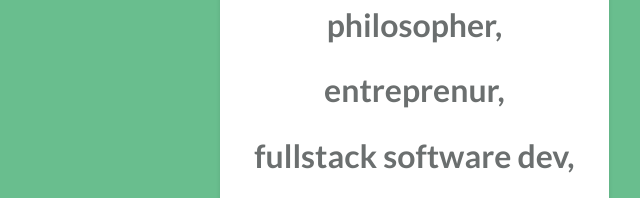
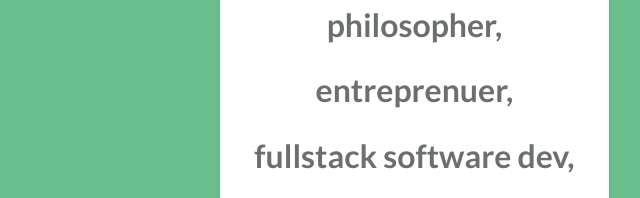
Before and after one commit to kmdupr33/matt-wants-to-work-for-you, a website: page index.html in a window 1280 px wide. Shown: the part 327-525 px from the top of the page, 536-1176 px from the left. Drawn offline with Linux system fonts and the light colour scheme; some packages are replaced by stand-ins of ours; a script that the page names is missing.

Commit message:
Spell check

```diff
--- a/index.html
+++ b/index.html
@@ -14,7 +14,7 @@
       <div class="card small-margin">
         <h1 class="brand">matt</h1>
         <h2 class="grey">philosopher,</h2>
-        <h2 class="grey">entreprenur,</h2>
+        <h2 class="grey">entreprenuer,</h2>
         <h2 class="grey">fullstack software dev,</h2>
         <h2 class="aspiration blue">wannabe <span class="brand">abe</span> employee</h2>
         <a data-scroll class="btn" href="#why">Why Hire Matt?</a>
```
